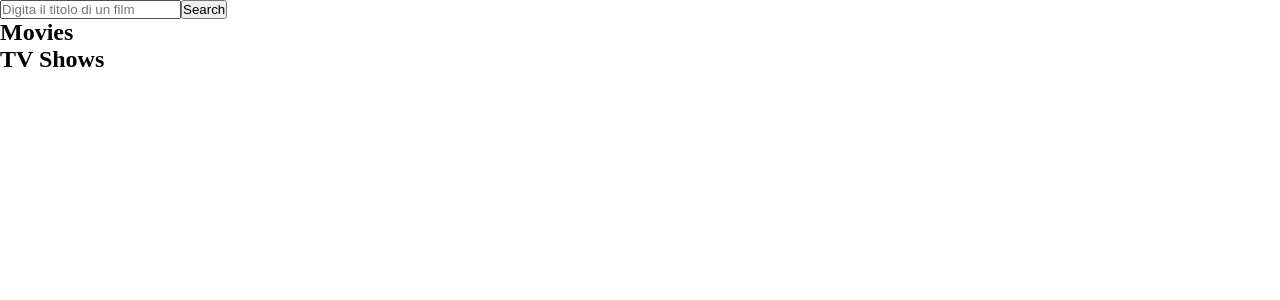
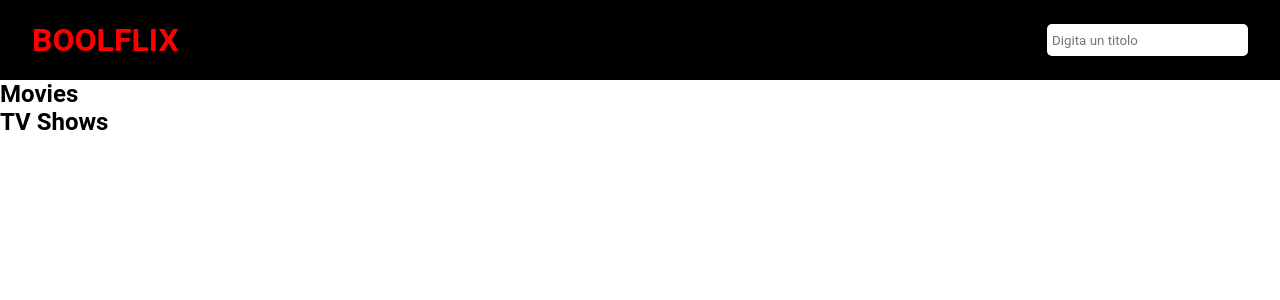
Before and after one commit to LorenzoNicco/vite-boolflix, a Vue app: page / in a window 1280 px wide. Shown: the top 300 px of the page. Built offline with nearby package versions, Linux system fonts and the light colour scheme.

Commit message:
Add stile a header

```diff
--- a/src/components/HeaderApp.vue
+++ b/src/components/HeaderApp.vue
@@ -12,15 +12,38 @@ export default {
 </script>
 
 <template>
-    <form action="" @submit.prevent="onSubmit">
-        <input type="text" placeholder="Digita il titolo di un film"
-         v-model="store.researchedTitle"
-        >
+    <header>
+        <h1>BOOLFLIX</h1>
 
-        <button type="submit" @click="$emit('search')">Search</button>
-    </form>
+        <form action="" @submit.prevent="onSubmit">
+            <input type="text" placeholder="Digita un titolo"
+            v-model="store.researchedTitle"
+            @keyup.enter="$emit('search')"
+            >
+        </form>
+    </header>
 </template>
 
 <style  lang="scss" scoped>
+    header {
+        height: 10vh;
+        width: 100%;
+        background-color: black;
+        padding: 0 2rem;
+        display: flex;
+        justify-content: space-between;
+        align-items: center;
+
+        h1 {
+            color: red;
+        }
+
+        input {
+            height: 2rem;
+            border-radius: 5px;
+            border: none;
+            padding: 5px;
+        }
+    }
 
 </style>
--- a/src/style/partials/reset.scss
+++ b/src/style/partials/reset.scss
@@ -2,4 +2,6 @@
     padding: 0;
     margin: 0;
     box-sizing: border-box;
+
+    font-family: 'Roboto', sans-serif;
 }
```
